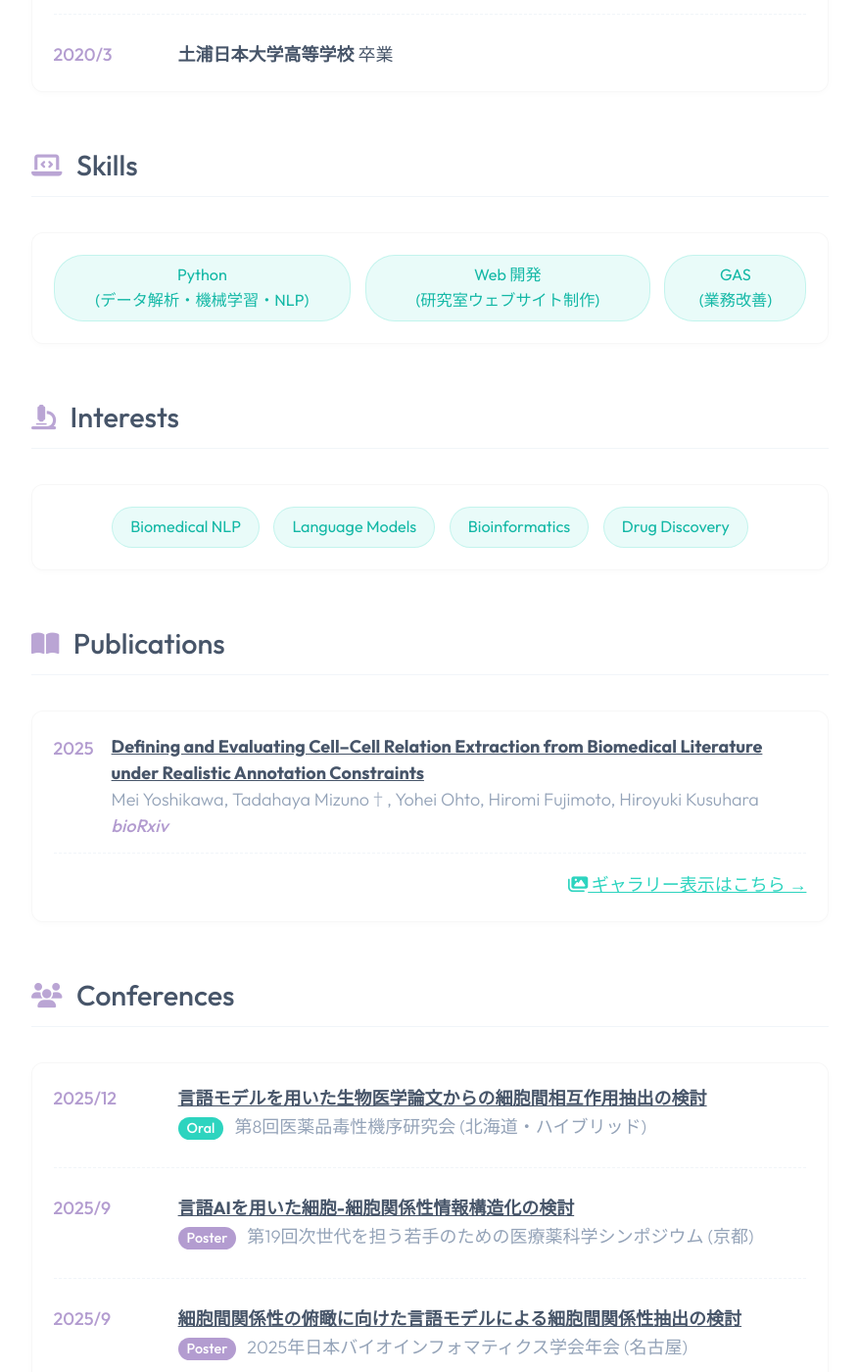
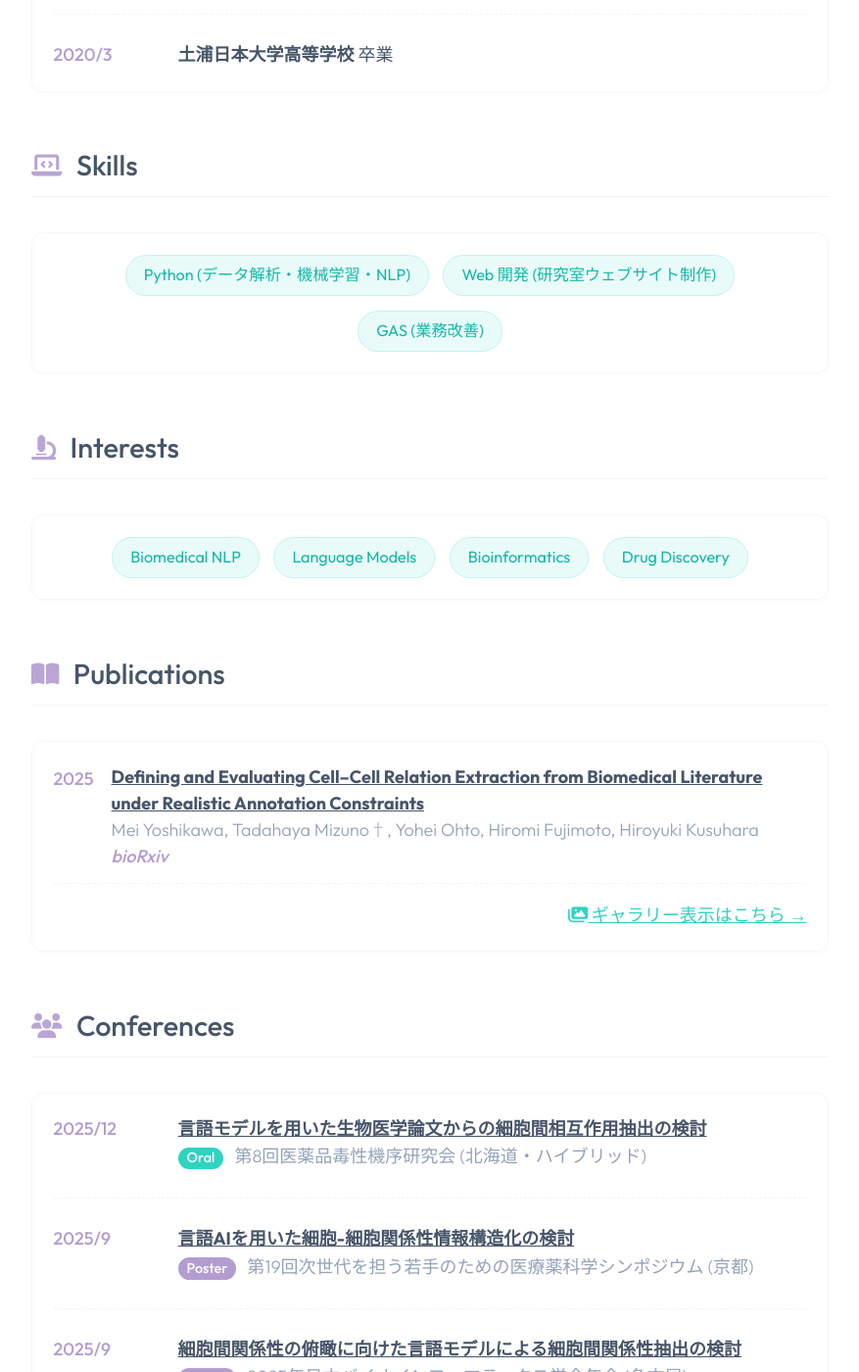
Before and after one commit to DevWithKaiju/DevWithKaiju.github.io, a Jekyll site: the page built from _pages/about.md, in a window 1280 px wide and 1400 px high, scrolled down 838 px. Shown: the whole window at 98% size, without its empty margins (201-1078 px from the left). Built offline with Jekyll 4.4.1, drawn with Linux system fonts in a browser that asks for light colours; a script bundle is joined from its source files by our own code; library files that are not in the unit come from our copies.

Commit message:
微調整

```diff
--- a/_sass/_custom.scss
+++ b/_sass/_custom.scss
@@ -685,12 +685,6 @@ html[data-theme="dark"] .page__footer {
   transform: translateX(4px);
 }
 
-/* Ensure tags don't wrap on PC */
-@media (min-width: 1024px) {
-  .tags-card {
-    flex-wrap: nowrap !important;
-  }
-}
 
 .footer-links a:hover {
   color: var(--accent-color) !important;
```
